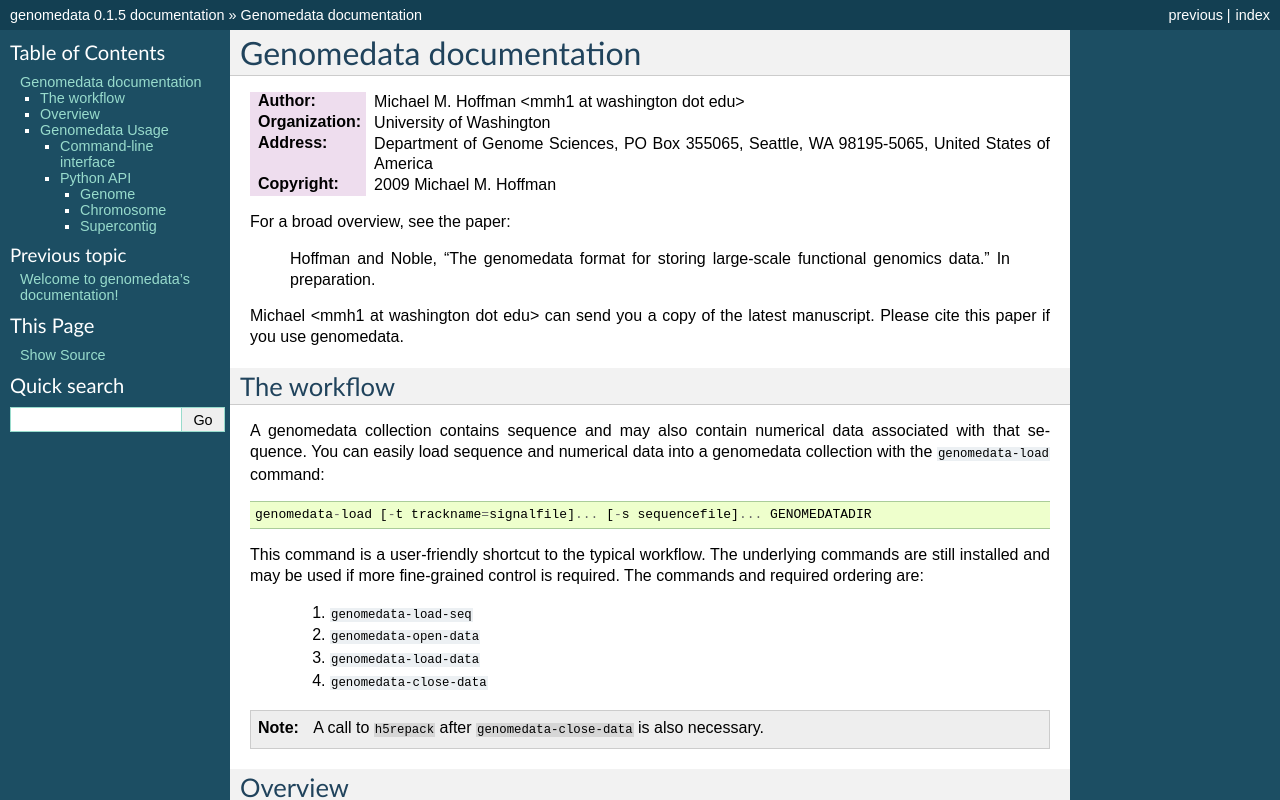
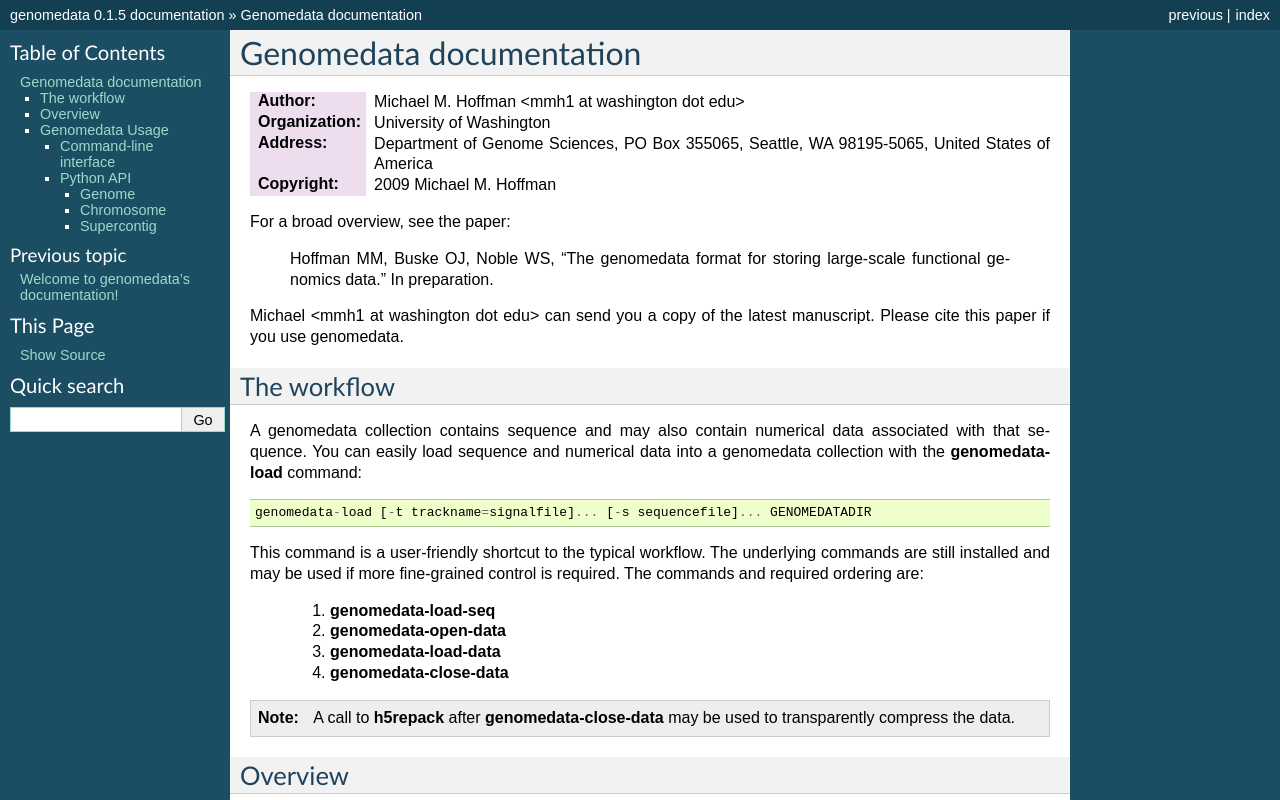
Before and after one commit to hoffmangroup/genomedata, a Sphinx documentation site: the page built from doc/genomedata.rst, in a window 1280 px wide and 900 px high, cut to the strip 0-800 px from the top of the window. Built offline with Sphinx 7.4.7, drawn with Linux system fonts in a browser that asks for light colours.

Commit message:
formatting changes

```diff
--- a/doc/genomedata.rst
+++ b/doc/genomedata.rst
@@ -8,8 +8,8 @@
 
 For a broad overview, see the paper:
 
-    Hoffman and Noble, "The genomedata format for storing large-scale
-    functional genomics data." In preparation.
+    Hoffman MM, Buske OJ, Noble WS, "The genomedata format for storing
+    large-scale functional genomics data." In preparation.
 
 Michael <mmh1 at washington dot edu> can send you a copy of the latest
 manuscript. Please cite this paper if you use genomedata.
@@ -19,7 +19,7 @@
 A genomedata collection contains sequence and may also contain
 numerical data associated with that sequence. You can easily load
 sequence and numerical data into a genomedata collection with the
-``genomedata-load`` command::
+:program:`genomedata-load` command::
 
     genomedata-load [-t trackname=signalfile]... [-s sequencefile]... GENOMEDATADIR
 
@@ -28,14 +28,14 @@
 The underlying commands are still installed and may be used if more
 fine-grained control is required. The commands and required ordering are:
 
-  1. ``genomedata-load-seq``
-  #. ``genomedata-open-data``
-  #. ``genomedata-load-data``
-  #. ``genomedata-close-data``
+  1. :program:`genomedata-load-seq`
+  #. :program:`genomedata-open-data`
+  #. :program:`genomedata-load-data`
+  #. :program:`genomedata-close-data`
 
-.. note:: A call to ``h5repack`` after ``genomedata-close-data`` is also
-          necessary.
-
+.. note:: A call to :program:`h5repack` after
+          :program:`genomedata-close-data` may be used to
+          transparently compress the data.
 
 Overview
 ========
@@ -63,7 +63,7 @@
 ~~~~~~~~~~~~~~~~~~~~~~
 
 Genomedata collections can be created and loaded from the command line
-with the ``genomedata-load`` command.
+with the :program:`genomedata-load` command.
 
 Usage information follows, but in summary, it accepts sequence files
 (in ``.fa`` or ``.fa.gz`` format) and trackname, datafile pairs
```
